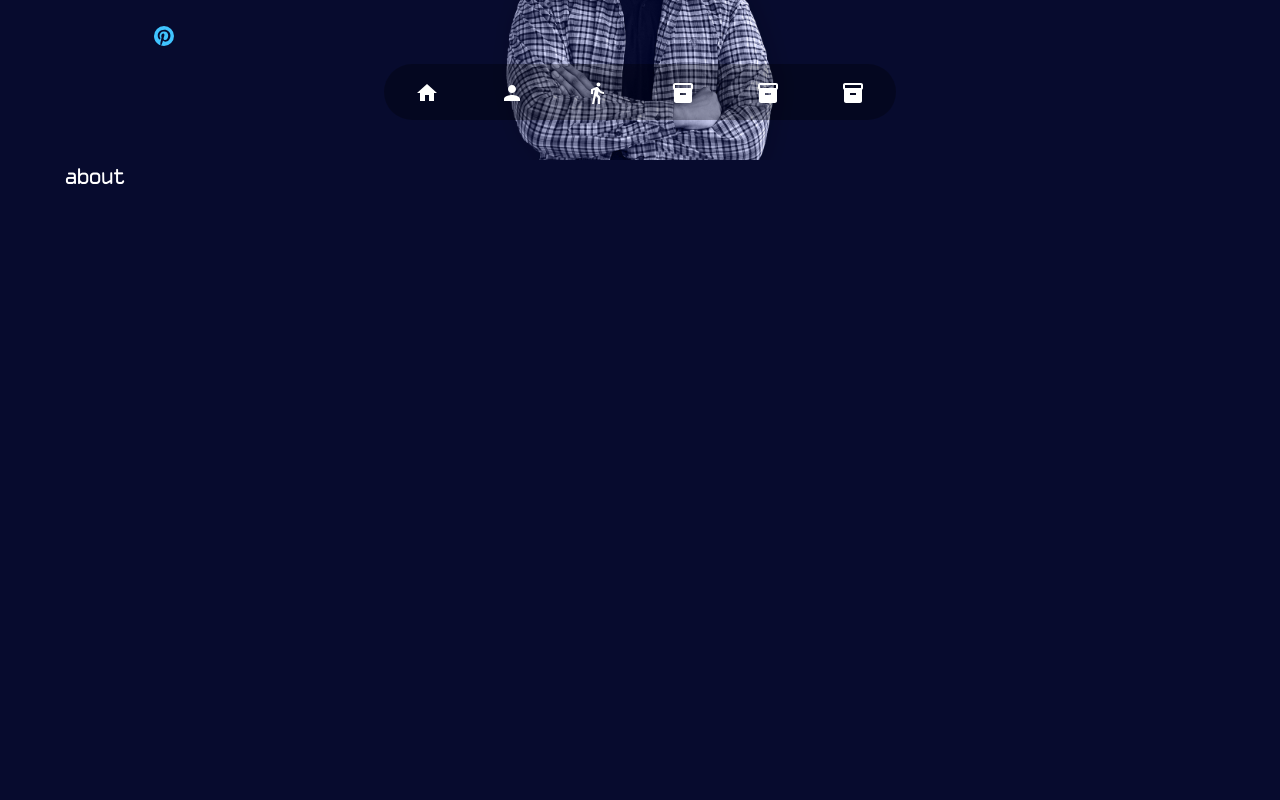
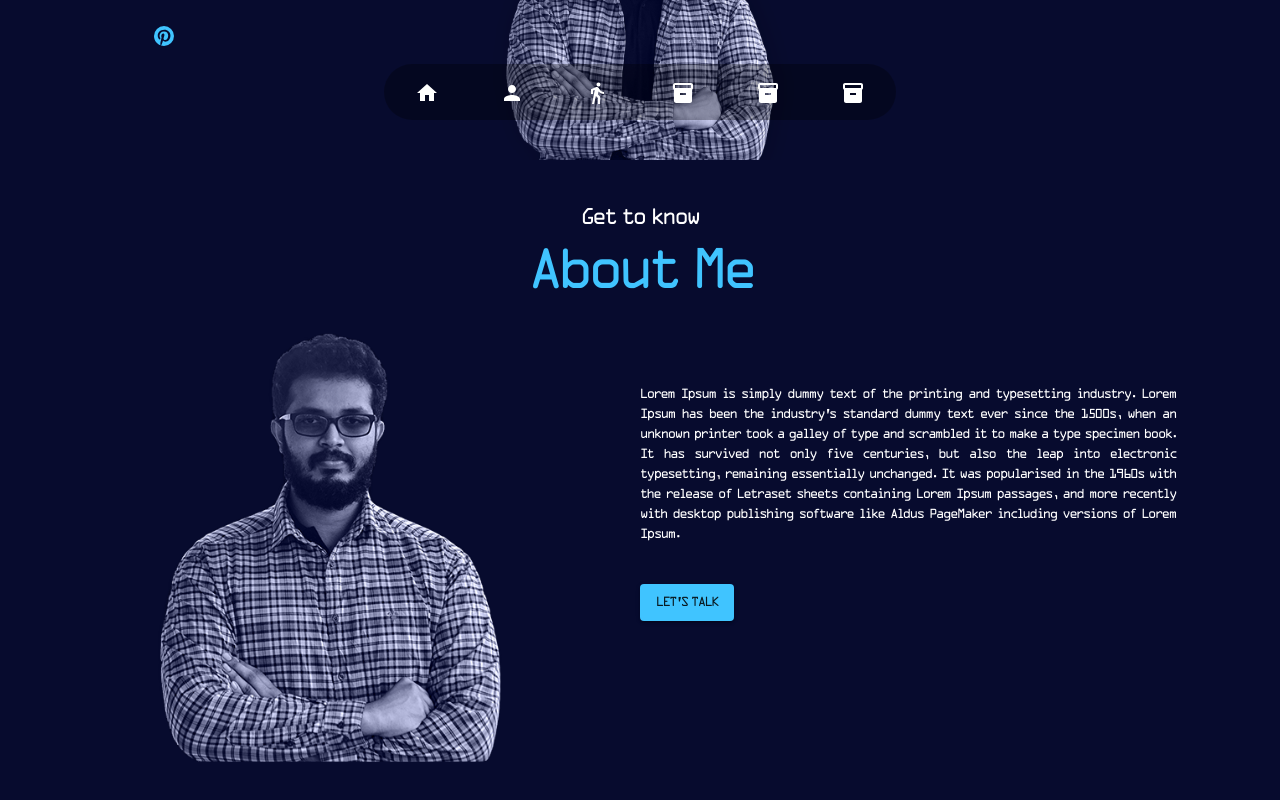
Before and after one commit to heshanm27/portfolio-, a React (Create React App) app: page / in a window 1280 px wide. Shown: the part 640-1440 px from the top of the page. Built offline with nearby package versions, Linux system fonts and the light colour scheme.

Commit message:
about me

```diff
--- a/src/pages/About/index.tsx
+++ b/src/pages/About/index.tsx
@@ -1,13 +1,77 @@
-import { Container, Typography } from "@mui/material";
-import React from "react";
+import {
+  Button,
+  Container,
+  Grid,
+  Stack,
+  Typography,
+  useTheme,
+} from "@mui/material";
 
-export default function index() {
+export default function About() {
+  const theme = useTheme();
+  const logo = require("../../assets/img/about.png");
+
   return (
     <div id="about" style={{ backgroundColor: "#070B2E", height: "100vh" }}>
       <Container>
-        <Typography variant="h5" alignItems="center" color="white">
-          about
-        </Typography>
+        <Stack
+          direction="row"
+          sx={{ paddingTop: "40px" }}
+          justifyContent="center"
+        >
+          <Typography variant="h5" alignItems="center" color="white">
+            Get to know
+          </Typography>
+        </Stack>
+        <Stack direction="row" justifyContent="center">
+          <Typography
+            variant="h2"
+            alignItems="center"
+            color={theme.palette.primary.main}
+          >
+            About Me
+          </Typography>
+        </Stack>
+
+        <Grid
+          container
+          direction="row"
+          width="100%"
+          spacing={5}
+          sx={{ marginTop: "40px" }}
+        >
+          <Grid item xs={6}>
+            <img
+              src={logo}
+              width="100%"
+              alt="cover imge"
+              style={{ transform: "scale(1.5)" }}
+            />
+          </Grid>
+          <Grid item xs={6}>
+            <Typography
+              variant="body2"
+              textAlign={"justify"}
+              alignItems="center"
+              color="white"
+            >
+              Lorem Ipsum is simply dummy text of the printing and typesetting
+              industry. Lorem Ipsum has been the industry's standard dummy text
+              ever since the 1500s, when an unknown printer took a galley of
+              type and scrambled it to make a type specimen book. It has
+              survived not only five centuries, but also the leap into
+              electronic typesetting, remaining essentially unchanged. It was
+              popularised in the 1960s with the release of Letraset sheets
+              containing Lorem Ipsum passages, and more recently with desktop
+              publishing software like Aldus PageMaker including versions of
+              Lorem Ipsum.
+            </Typography>
+
+            <Button variant="contained" sx={{ marginTop: "40px" }}>
+              Let's talk
+            </Button>
+          </Grid>
+        </Grid>
       </Container>
     </div>
   );
```
Also changed, not shown: src/assets/img/about.png (added).
